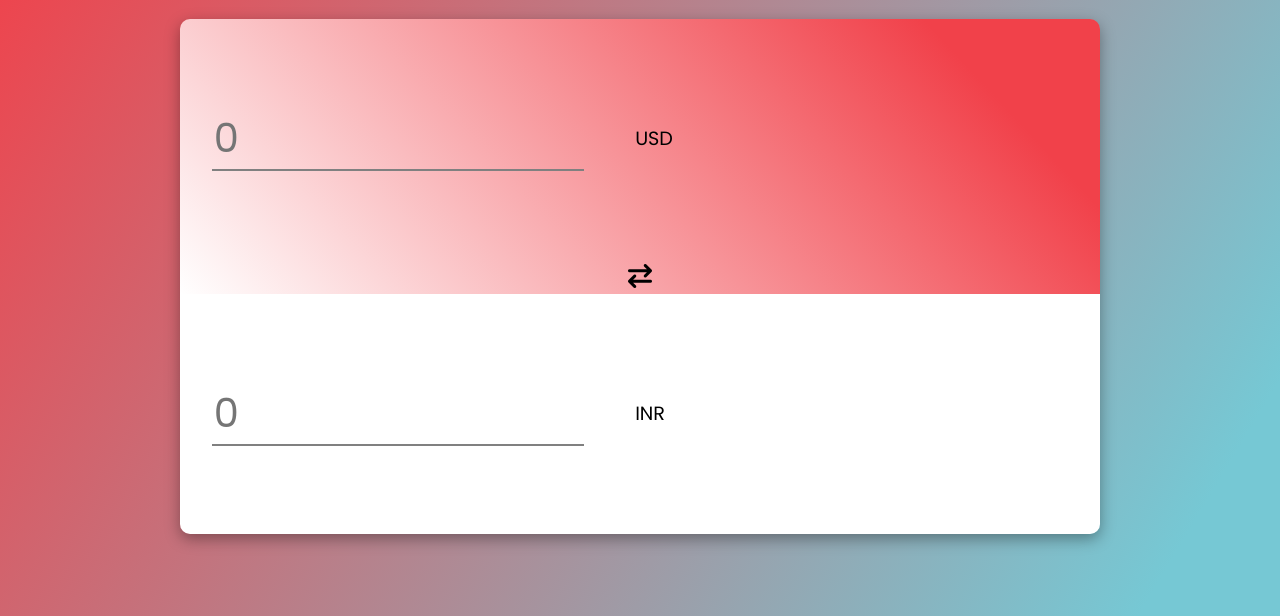
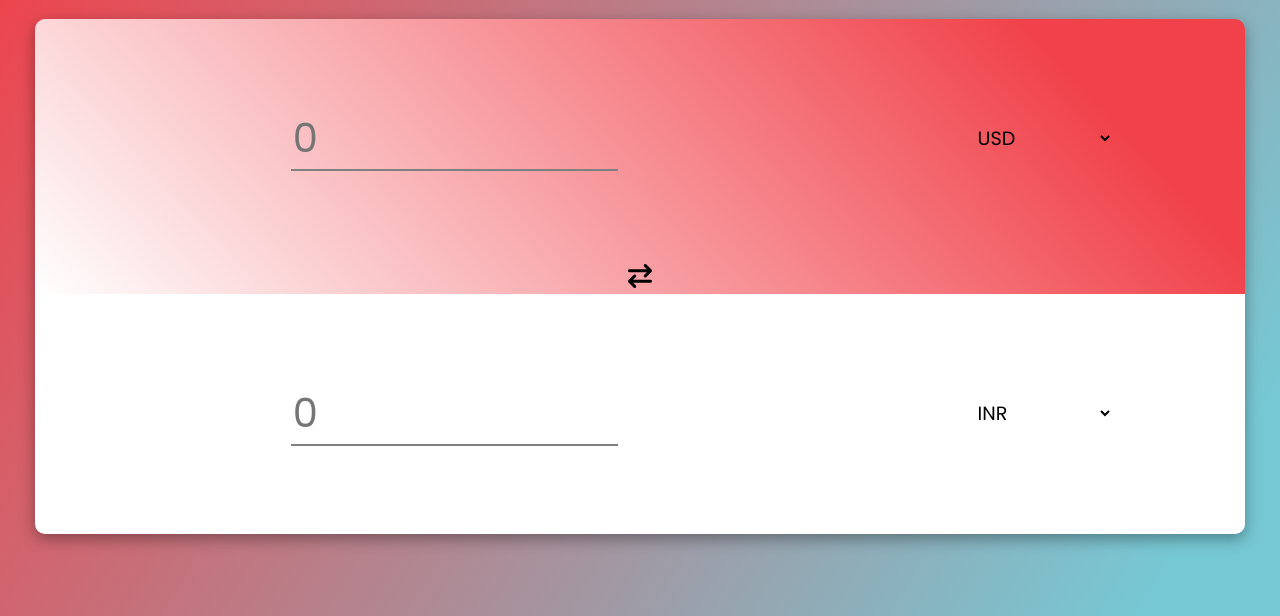
Before and after one commit to uvsingh01/Currency-convertor, a plain HTML site: page index.html in a window 1280 px wide. Shown: the part 200-816 px from the top of the page. Drawn offline with Linux system fonts and the light colour scheme.

Commit message:
Update style.css

```diff
--- a/style.css
+++ b/style.css
@@ -29,19 +29,22 @@ background: linear-gradient(47deg, rgba(255,255,255,1) 0%, rgba(241,65,74,1) 85%
     padding-bottom: auto;
 }
 .currency{
-    display: flex;
-    flex-direction: row;
+    display: grid;
+    grid-template-columns: 2fr 1fr;
+    /* flex-direction: row; */
     align-items: center;
-    justify-content: space-evenly;
+    justify-items: center;
     height: 30vh;
 }
-
+.currency-first, .currency-second{
+    justify-items: unset !important;
+}
 input{
     font-family: inherit;
     border:0;
     border-bottom: 2px solid gray;
     background: transparent;
-    margin: 4vh;
+    margin: 4vh 0vh 4vh 4vh;
     font-size: 5vh;
     width: 40%;
     outline: 0;
@@ -55,13 +58,13 @@ input::-webkit-inner-spin-button {
 
 select {
     font-size: 2.4vh;
+    /* text-align: center; */
     font-family: inherit;
-    appearance: none;
     outline: 0;
     border: 0;
     box-shadow: none;
     flex: 1;
-    padding: 0 1em;
+    padding: 0 4em 0 0  ;
     color: black;
     background: none;
     cursor: pointer;
```
